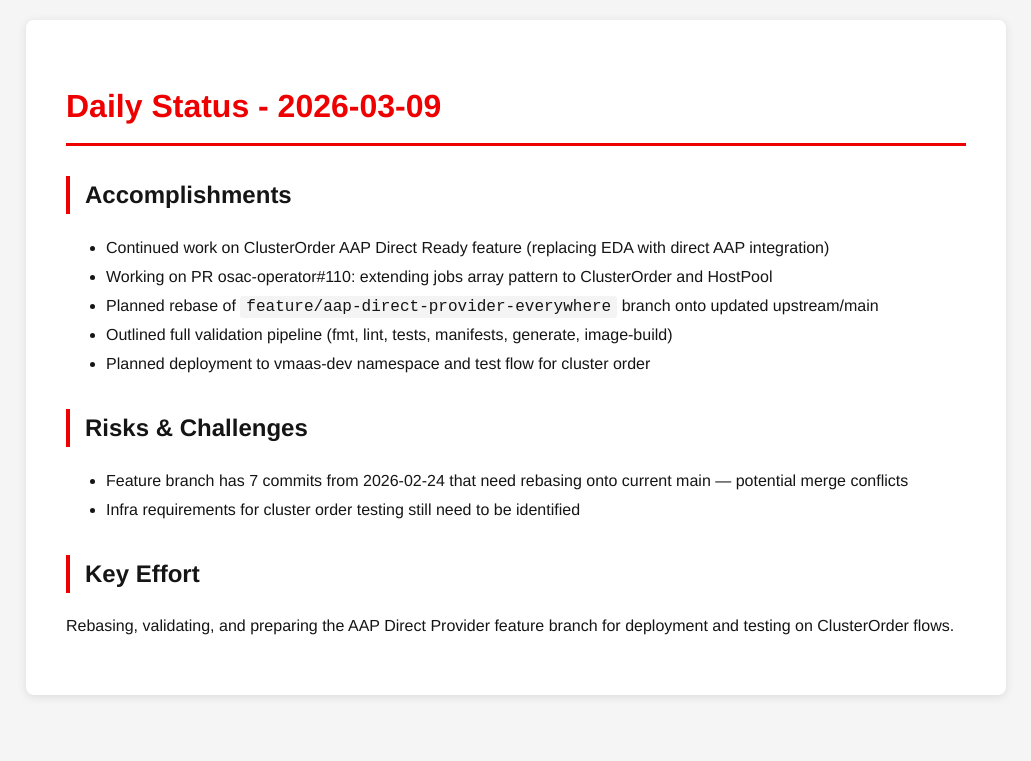
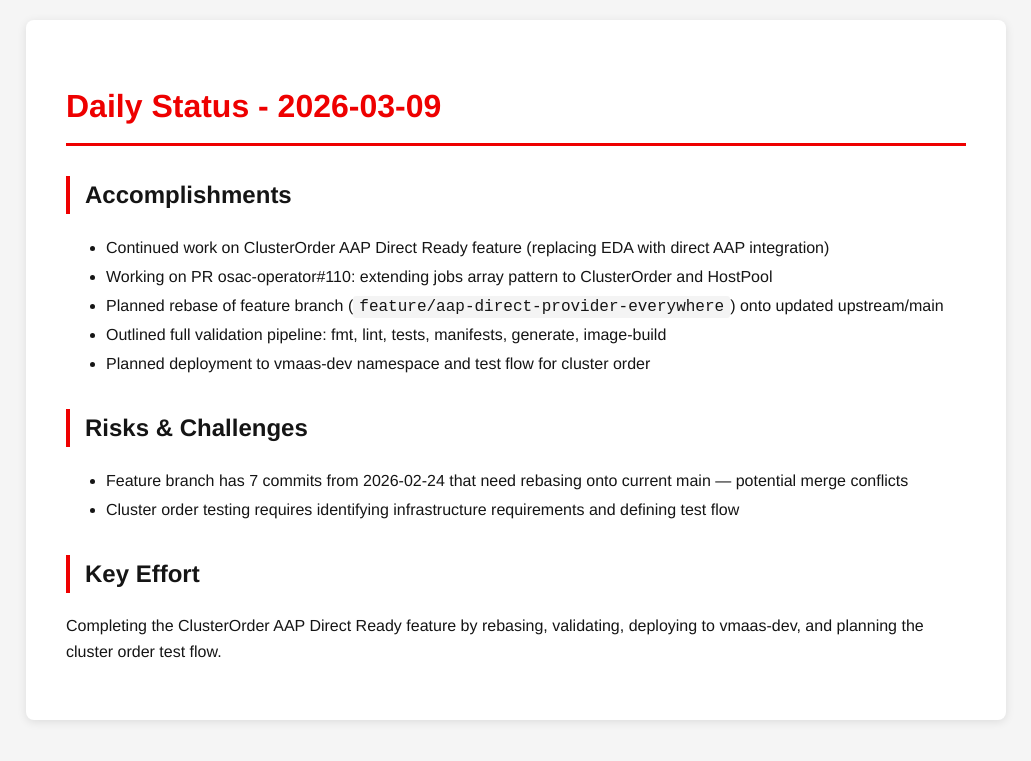
Before and after one commit to tzvatot/daily-status, a Jekyll site: the page built from 2026-03-09.md, in a window 1280 px wide. Shown: the top 761 px of the page, without its empty margins (124-1155 px from the left). Built offline with Jekyll 4.4.1, drawn with Linux system fonts in a browser that asks for light colours.

Commit message:
Daily status update - 2026-03-09

```diff
--- a/2026-03-09.md
+++ b/2026-03-09.md
@@ -9,13 +9,13 @@ date: 2026-03-09
 ## Accomplishments
 - Continued work on ClusterOrder AAP Direct Ready feature (replacing EDA with direct AAP integration)
 - Working on PR osac-operator#110: extending jobs array pattern to ClusterOrder and HostPool
-- Planned rebase of `feature/aap-direct-provider-everywhere` branch onto updated upstream/main
-- Outlined full validation pipeline (fmt, lint, tests, manifests, generate, image-build)
+- Planned rebase of feature branch (`feature/aap-direct-provider-everywhere`) onto updated upstream/main
+- Outlined full validation pipeline: fmt, lint, tests, manifests, generate, image-build
 - Planned deployment to vmaas-dev namespace and test flow for cluster order
 
 ## Risks & Challenges
 - Feature branch has 7 commits from 2026-02-24 that need rebasing onto current main — potential merge conflicts
-- Infra requirements for cluster order testing still need to be identified
+- Cluster order testing requires identifying infrastructure requirements and defining test flow
 
 ## Key Effort
-Rebasing, validating, and preparing the AAP Direct Provider feature branch for deployment and testing on ClusterOrder flows.
+Completing the ClusterOrder AAP Direct Ready feature by rebasing, validating, deploying to vmaas-dev, and planning the cluster order test flow.
```
